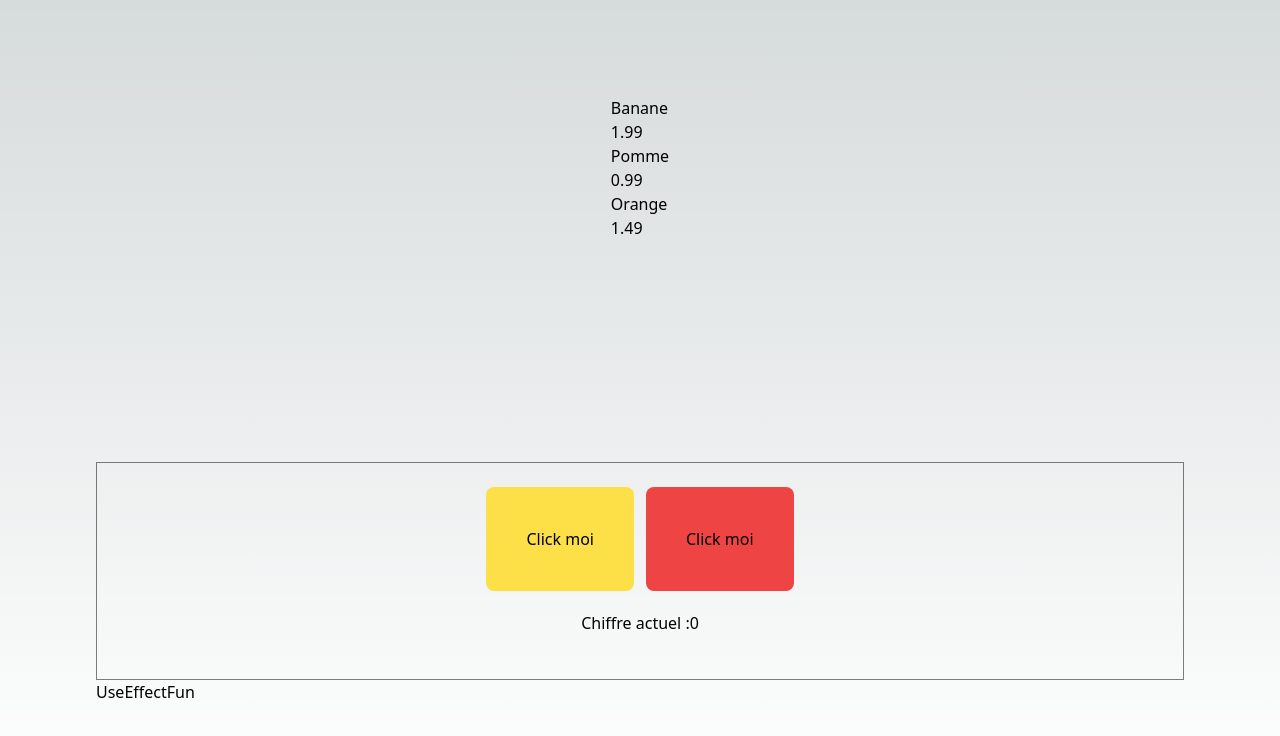
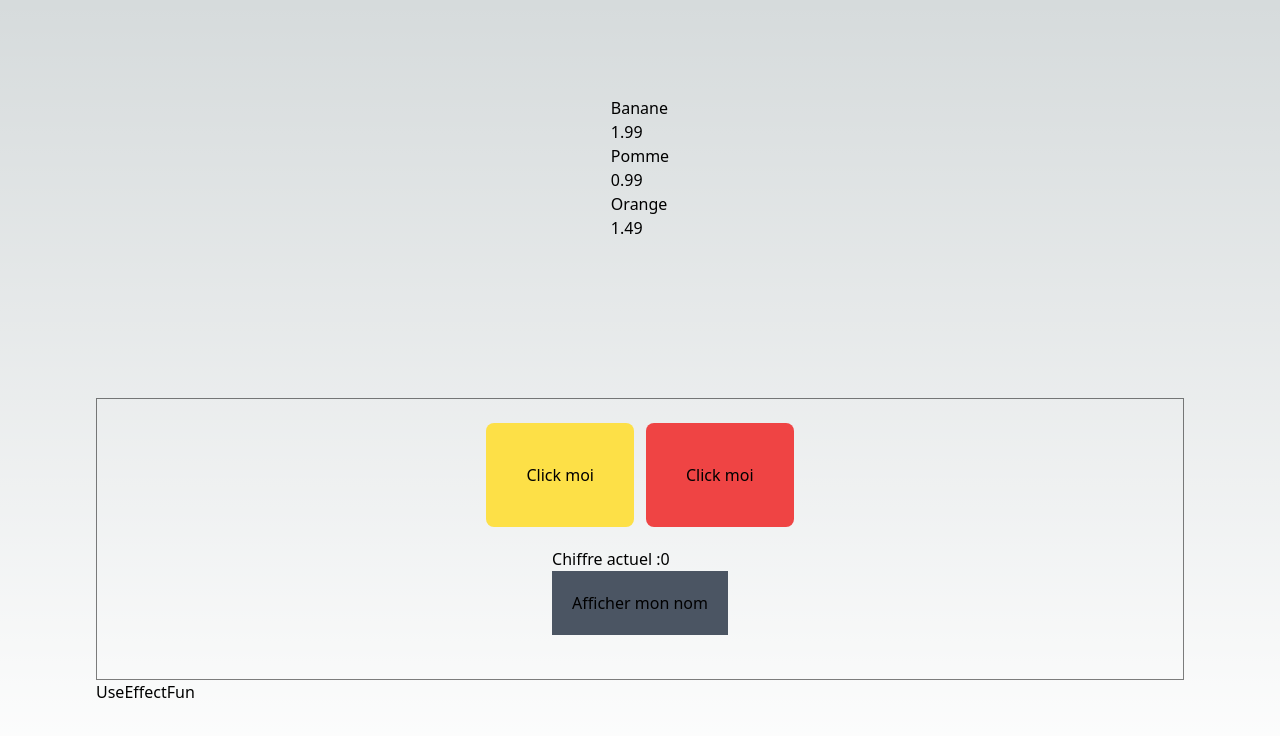
Before and after one commit to MarcAndersonGilles/Javascript-pratice, a Next.js app: page / in a window 1280 px wide. Shown: the top 736 px of the page. Built offline with nearby package versions, Linux system fonts and the light colour scheme.

Commit message:
states name test

```diff
--- a/components/useState/States.tsx
+++ b/components/useState/States.tsx
@@ -5,6 +5,11 @@ import UseEffectFun from './UseEffectFun'
 export default function States() {
   const [bgColorBlue, setbgColorBlue] = useState(false)
   const [bgColorYellow, setbgColorYellow] = useState(false)
+  const [afficherNom, setafficherNom] = useState('')
+
+  const handleAfficherNom = () => {
+   return setafficherNom('Mon nom est Marc')
+  }
 
   const [count, setcount] = useState(0)
   const handleClick = (bgColor: any) => {
@@ -29,7 +34,8 @@ export default function States() {
         countNumber={count}
         bgColorBlue={bgColorBlue}
         bgColorYellow={bgColorYellow}
-
+        handleAfficherNom={handleAfficherNom}
+        afficherNom={afficherNom}
       />
       <UseEffectFun />
     </div>
--- a/components/useState/UpstateFun.tsx
+++ b/components/useState/UpstateFun.tsx
@@ -6,11 +6,14 @@ type Props = {
     countCountm1: (bgColor: any) => void
     bgColorBlue: boolean
     bgColorYellow: boolean
+    handleAfficherNom: () => void
+    afficherNom: string
 
 
 }
 export default function Upstate({countCounter,countNumber,countCountm1,
   bgColorBlue,bgColorYellow
+  ,handleAfficherNom,afficherNom
 } : Props) {
 
   return (
@@ -19,7 +22,9 @@ export default function Upstate({countCounter,countNumber,countCountm1,
       <button className={`bg-green-400 p-10 rounded-lg ${bgColorBlue ? 'bg-zinc-700' : 'bg-yellow-300'}`} onClick={countCounter}>Click moi</button>
         <button className={`bg-red-500 p-10 rounded-lg ${bgColorYellow ? 'bg-purple-500' : 'bg-green-400'}`} onClick={countCountm1}>Click moi</button>
       </div>
-      <div className='text-black border-black p-5'><h1>Chiffre actuel :{countNumber}  </h1> </div>
+      <div className='flex flex-col text-black border-black p-5'><h1>Chiffre actuel :{countNumber}  </h1>
+      <button className='flex flex-col p-5 bg-gray-600' onClick={handleAfficherNom}>Afficher mon nom</button>
+      <p className='font-bold text-base'>{afficherNom}</p> </div>
     </div>
   )
 }
```
